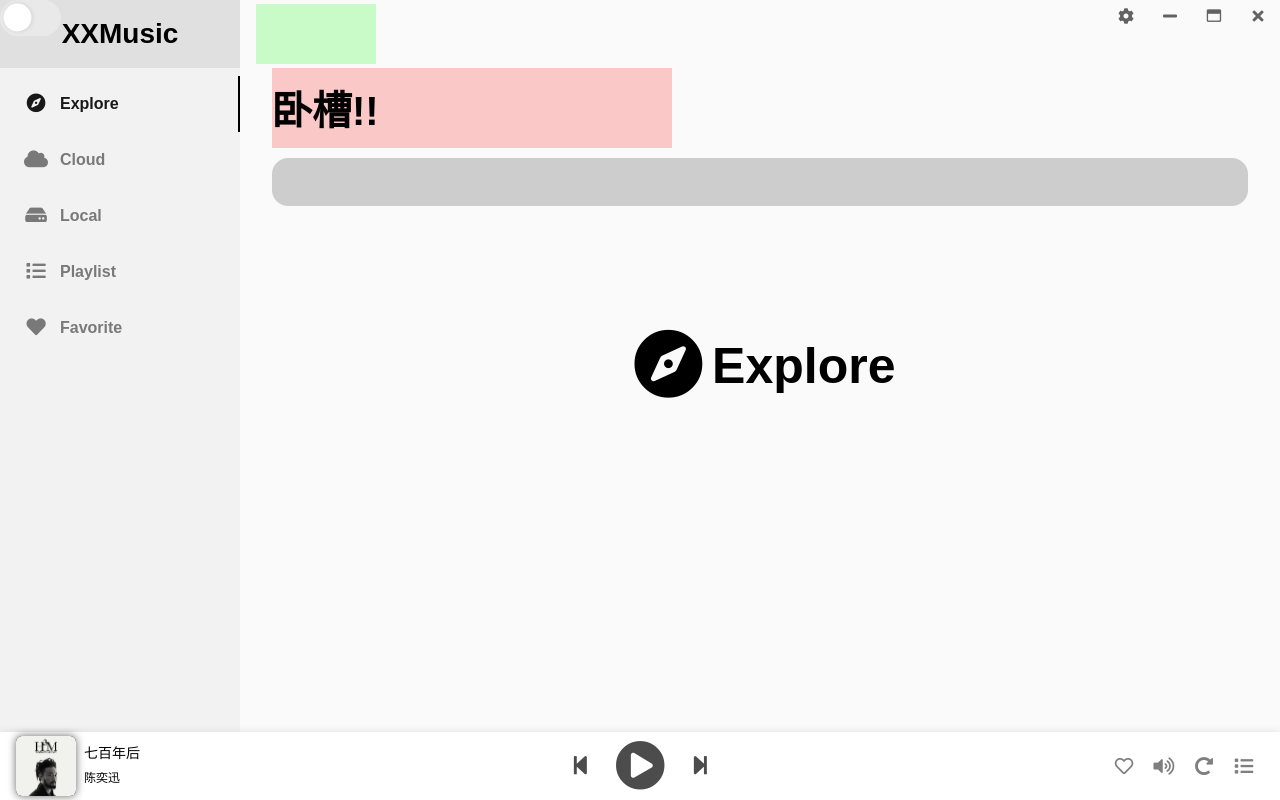
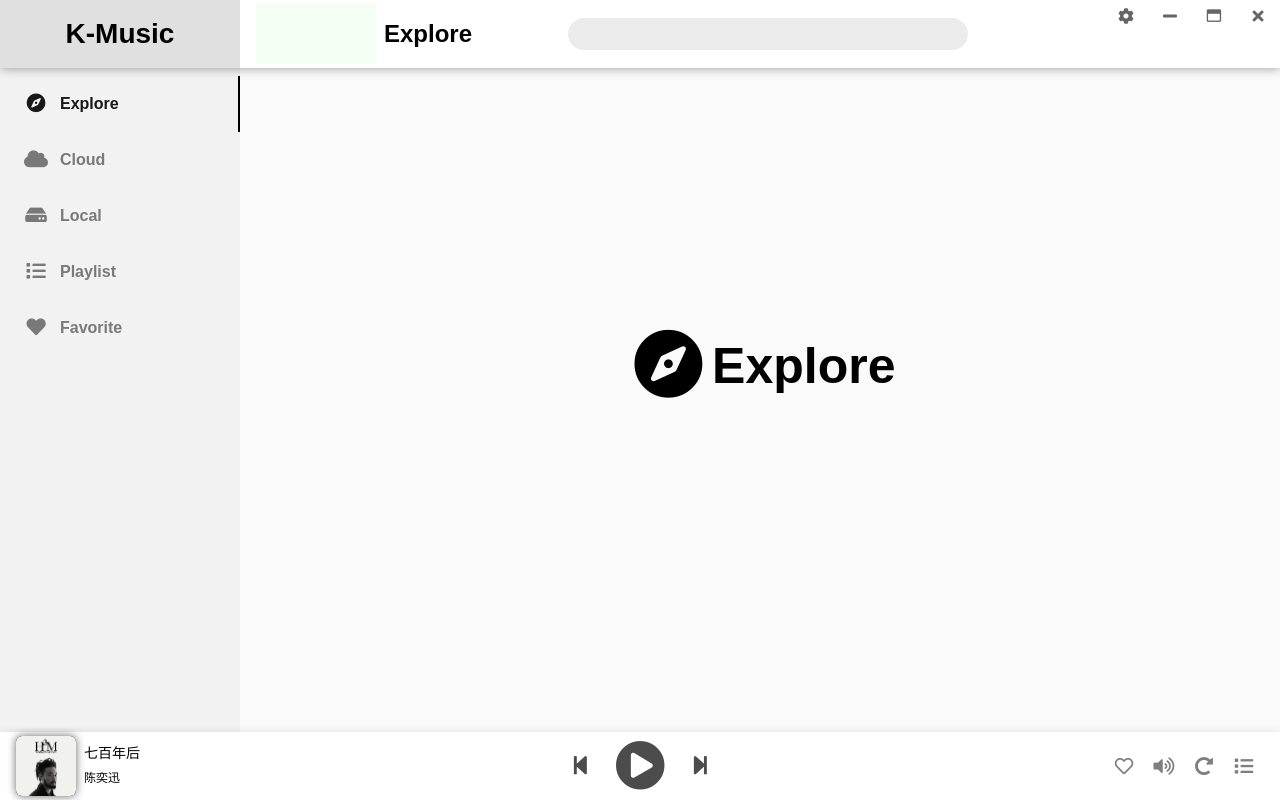
Before and after one commit to Lin-coln/kmusic, a Vue app: page /#/explore in a window 1280 px wide. Built offline with nearby package versions, Linux system fonts and the light colour scheme.

Commit message:
kmusic preview

```diff
--- a/src/App.vue
+++ b/src/App.vue
@@ -2,10 +2,10 @@
   <div id="app">
     <WinButton showSetting showMaximize />
 
-    <overlap-layout :zIndex='20'>
+    <!-- <overlap-layout :zIndex='20'>
       <toggler
         @handleSwitch="handleSwitch"/>
-    </overlap-layout>
+    </overlap-layout> -->
 
 
     <appbar/>
--- a/src/components/appbar/navbtn.vue
+++ b/src/components/appbar/navbtn.vue
@@ -22,7 +22,7 @@ export default {
 .appbar-navbtn{
     transition: all 300ms ease-in-out;
 
-    background-color: rgba(0, 255, 0, 0.2);
+    background-color: rgba(0, 255, 0, 0.05);
 
     display: flex;
     justify-content: center;
--- a/src/components/appbar/searchbar.vue
+++ b/src/components/appbar/searchbar.vue
@@ -7,15 +7,34 @@
 <script>
 import { mapGetters } from 'vuex'
 export default {
+    data(){
+        return {
+            height: [40, 32],
+            width: 400,
+            paddingLeft: 32
+        }
+    },
     computed:{
         ...mapGetters(['getAppbarStatusIndex']),
         style(){
-            var index = this.getAppbarStatusIndex
+            var index = this.getAppbarStatusIndex;
+            var appbarWidth = `(100vw - ${
+                    this.$store.state.drawerbarWidth
+                }px)`
             return {
-                left: ['32px', '200px'][index],
-                top: [148+((68-48)/2)+'px', (68-48)/2+'px'][index],
-                height: '48px',
-                width: ['calc(100% - 64px)', '200px'][index],
+                left: [
+                    this.paddingLeft+'px',
+                    `calc((${appbarWidth} - ${this.width}px) / 2 + 8px)`
+                ][index],
+                top: [
+                    148+((68-this.height[index])/2)+'px',
+                    (68-this.height[index])/2+'px'
+                ][index],
+                height: this.height[index]+'px',
+                width: [
+                    `calc(100% - 2 * ${this.paddingLeft}px)`,
+                    this.width+'px'
+                ][index],
             }
         },
     }
@@ -26,7 +45,7 @@ export default {
 .appbar-searchbar{
     transition: all 300ms ease-in-out;
 
-    background-color: rgba(0,0,0,0.18);
+    background-color: rgba(0,0,0,0.08);
     border-radius: 16px;
 
     display: flex;
--- a/src/components/appbar/title.vue
+++ b/src/components/appbar/title.vue
@@ -1,6 +1,6 @@
 <template>
     <div class="appbar-title" :style="style">
-        卧槽!!
+        {{$store.state.appbarTitle}}
     </div>
 </template>
 
@@ -12,6 +12,7 @@ export default {
 
         style(){
             var index = this.getAppbarStatusIndex
+
             return {
                 width: ['50vh', '200px'][index],
                 height: ['80px','68px'][index],
@@ -27,7 +28,7 @@ export default {
 .appbar-title{
     transition: all 300ms ease-in-out;
 
-    background-color: rgba(255, 0, 0, 0.2);
+    // background-color: rgba(255, 0, 0, 0.2);
 
     display: flex;
     justify-content: flex-start;
--- a/src/components/drawerbar/profile/index.vue
+++ b/src/components/drawerbar/profile/index.vue
@@ -1,6 +1,6 @@
 <template>
     <div class="drawerbar-profile">
-        XXMusic
+        K-Music
     </div>
 </template>
 
--- a/src/store/appbar.js
+++ b/src/store/appbar.js
@@ -12,7 +12,8 @@ return statusArray.indexOf(status)
 
 const config = {
 state:{
-    appbarStatus: NORMAL
+    appbarStatus: MINI,
+    appbarTitle: "Explore"
 },
 getters:{
     getAppbarStatusIndex(state){
@@ -23,6 +24,9 @@ mutations:{
     changeAppbarStatus(state){
         let curIndex = getIndexByStatus(state.appbarStatus)
         state.appbarStatus = getStatusByIndex(curIndex+1)
+    },
+    setAppbarTitle(state, title){
+        state.appbarTitle = title
     }
 },
 actions:{
--- a/src/store/page.js
+++ b/src/store/page.js
@@ -1,9 +1,9 @@
 
-const   EXPLORE     = 'EXPLORE',
-        CLOUD       = 'CLOUD',
-        LOCAL       = 'LOCAL',
-        PLAYLIST    = 'PLAYLIST',
-        FAVORITE    = 'FAVORITE'
+const   EXPLORE     = 'Explore',
+        CLOUD       = 'Cloud',
+        LOCAL       = 'Local',
+        PLAYLIST    = 'Playlist',
+        FAVORITE    = 'Favorite'
 const pageArray = [EXPLORE, CLOUD, LOCAL, PLAYLIST, FAVORITE]
 
 const getPageByIndex = (index)=>{
@@ -29,6 +29,8 @@ getters:{
 mutations:{
     setCurrentPageByIndex(state, index){
         state.currentPage = getPageByIndex(index)
+
+        state.appbarTitle = state.currentPage
         router.replace(state.currentPage.toLowerCase())
     },
 },
```
Also changed, not shown: 7 other files (tests, documents, lock files or other folders).
